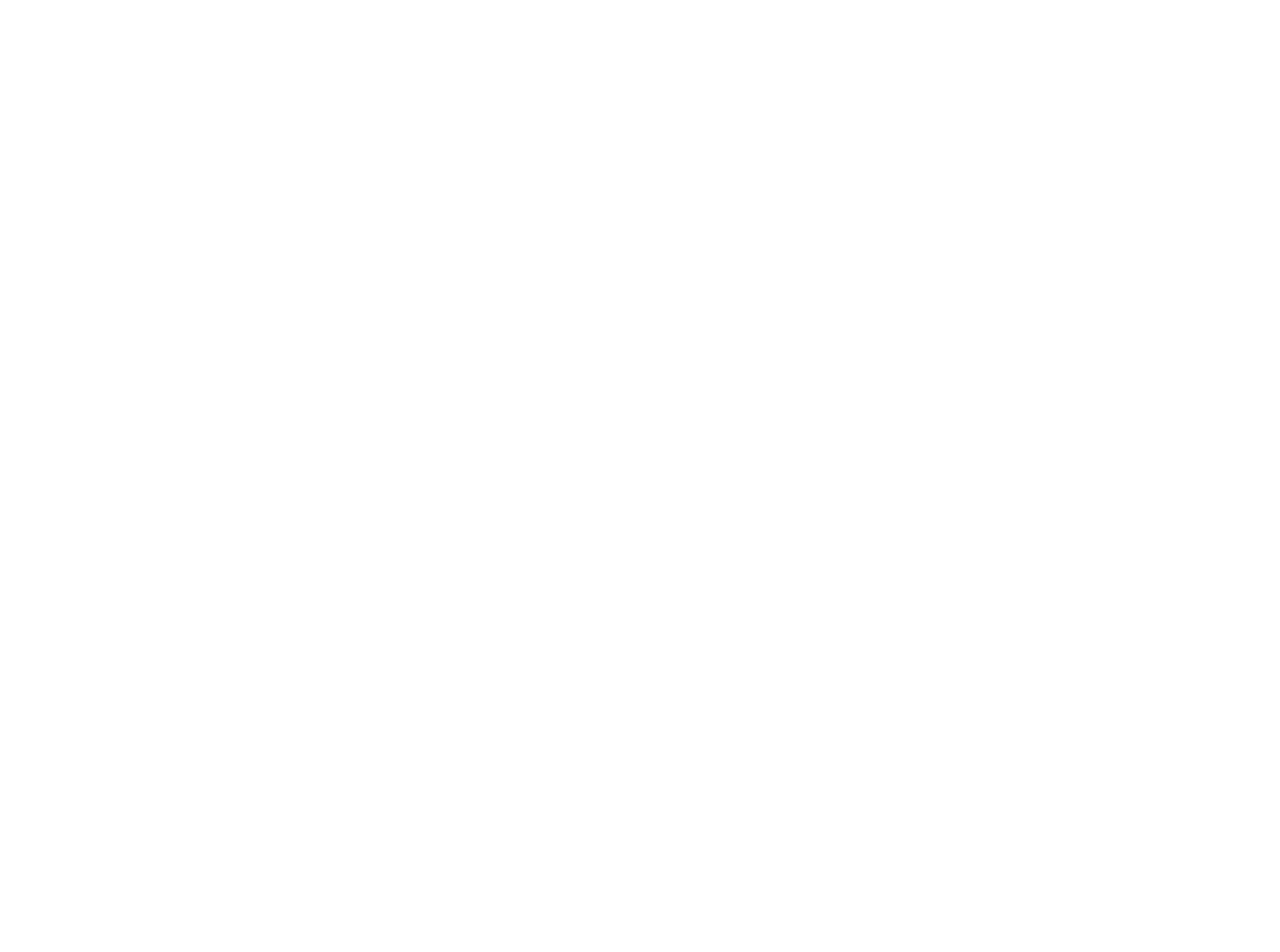
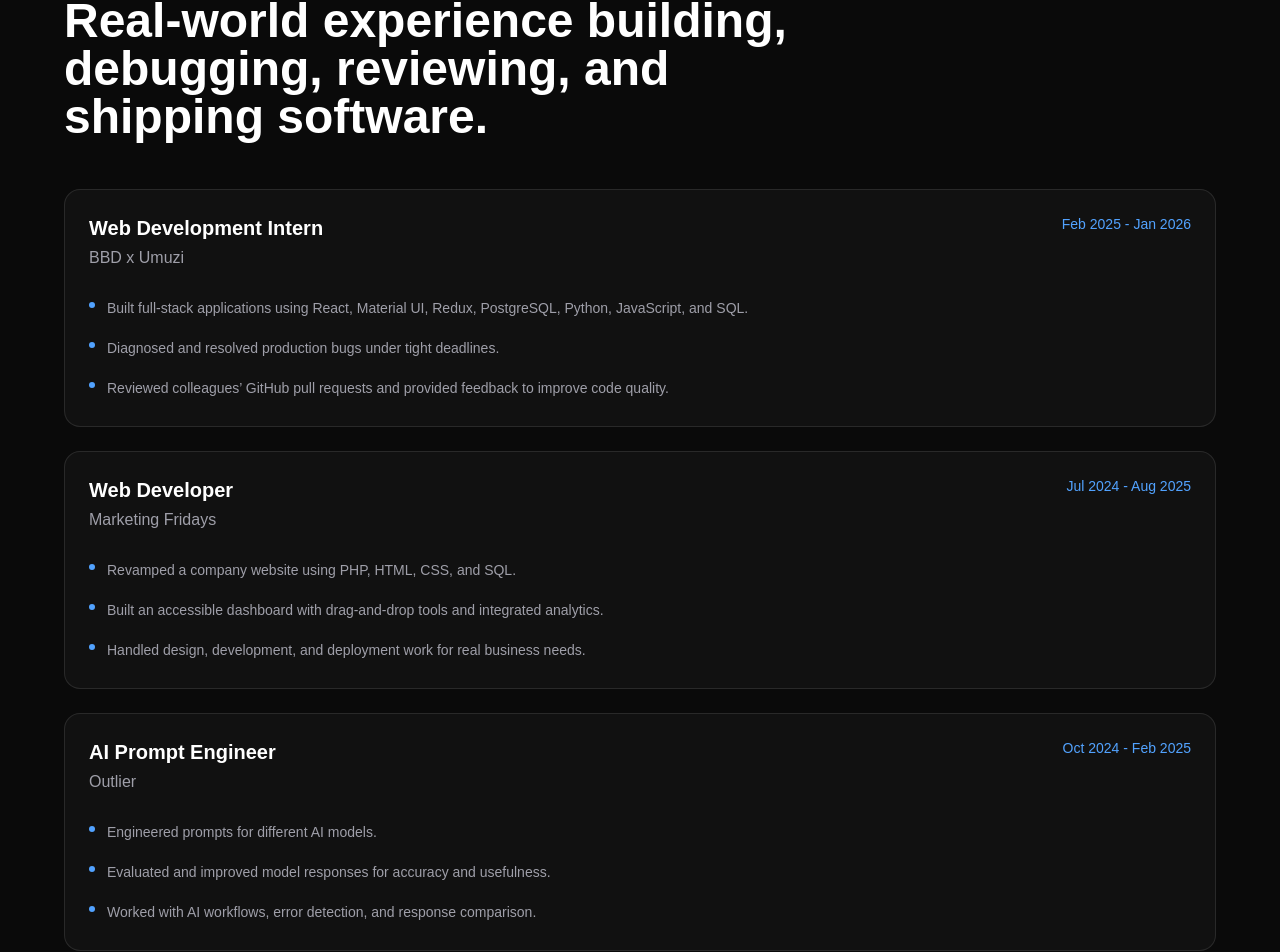
Before and after one commit to Cyarein1/AI-Portfolio, a Next.js app: page / in a window 1280 px wide. Shown: the part 2377-3329 px from the top of the page. Before the commit the page ends 2246 px from the top, so only its background shows below. Built offline with nearby package versions, Linux system fonts and the light colour scheme.

Commit message:
created and added Experience component

```diff
--- a/app/page.tsx
+++ b/app/page.tsx
@@ -1,3 +1,4 @@
+import Experience from "@/components/Experience";
 import Hero from "@/components/Hero";
 import Navbar from "@/components/Navbar";
 import Projects from "@/components/Projects";
@@ -10,6 +11,7 @@
       <Hero />
       <Skills />
       <Projects />
+      <Experience />
     </main>
   );
 }
--- /dev/null
+++ b/components/Experience.tsx
@@ -0,0 +1,82 @@
+const experiences = [
+  {
+    role: "Web Development Intern",
+    company: "BBD x Umuzi",
+    period: "Feb 2025 - Jan 2026",
+    points: [
+      "Built full-stack applications using React, Material UI, Redux, PostgreSQL, Python, JavaScript, and SQL.",
+      "Diagnosed and resolved production bugs under tight deadlines.",
+      "Reviewed colleagues’ GitHub pull requests and provided feedback to improve code quality.",
+    ],
+  },
+  {
+    role: "Web Developer",
+    company: "Marketing Fridays",
+    period: "Jul 2024 - Aug 2025",
+    points: [
+      "Revamped a company website using PHP, HTML, CSS, and SQL.",
+      "Built an accessible dashboard with drag-and-drop tools and integrated analytics.",
+      "Handled design, development, and deployment work for real business needs.",
+    ],
+  },
+  {
+    role: "AI Prompt Engineer",
+    company: "Outlier",
+    period: "Oct 2024 - Feb 2025",
+    points: [
+      "Engineered prompts for different AI models.",
+      "Evaluated and improved model responses for accuracy and usefulness.",
+      "Worked with AI workflows, error detection, and response comparison.",
+    ],
+  },
+];
+
+export default function Experience() {
+  return (
+    <section id="experience" className="px-6 py-24">
+      <div className="mx-auto max-w-6xl">
+        <p className="mb-3 text-sm uppercase tracking-[0.3em] text-blue-400">
+          Experience
+        </p>
+
+        <h2 className="max-w-3xl text-3xl font-bold text-white md:text-5xl">
+          Real-world experience building, debugging, reviewing, and shipping
+          software.
+        </h2>
+
+        <div className="mt-12 space-y-6">
+          {experiences.map((experience) => (
+            <article
+              key={`${experience.company}-${experience.role}`}
+              className="rounded-2xl border border-white/10 bg-white/[0.03] p-6"
+            >
+              <div className="flex flex-col justify-between gap-3 md:flex-row md:items-start">
+                <div>
+                  <h3 className="text-xl font-semibold text-white">
+                    {experience.role}
+                  </h3>
+
+                  <p className="mt-1 text-zinc-400">{experience.company}</p>
+                </div>
+
+                <p className="text-sm text-blue-400">{experience.period}</p>
+              </div>
+
+              <ul className="mt-6 space-y-3">
+                {experience.points.map((point) => (
+                  <li
+                    key={point}
+                    className="flex gap-3 text-sm leading-7 text-zinc-400"
+                  >
+                    <span className="mt-2 h-1.5 w-1.5 shrink-0 rounded-full bg-blue-400" />
+                    <span>{point}</span>
+                  </li>
+                ))}
+              </ul>
+            </article>
+          ))}
+        </div>
+      </div>
+    </section>
+  );
+}
```
